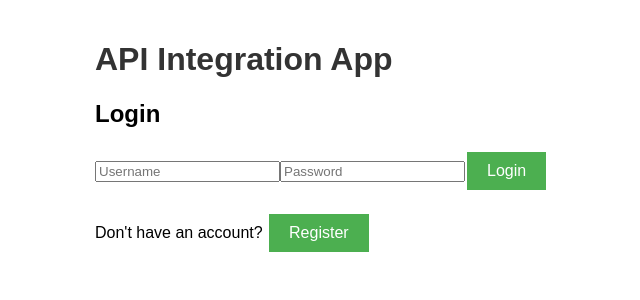
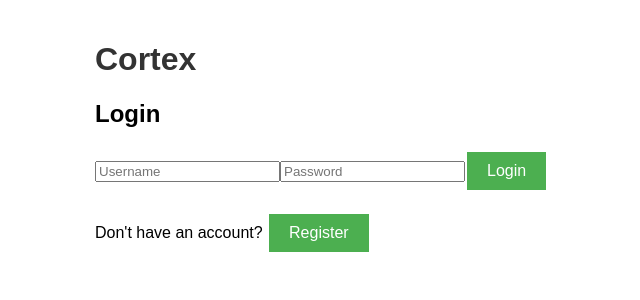
Before and after one commit to toadlyBroodle/cortex, a React (Create React App) app in the folder frontend/: page / in a window 1280 px wide. Shown: the top 300 px of the page, without its empty margins (145-785 px from the left). Built offline with nearby package versions, Linux system fonts and the light colour scheme; the HTML template or start-up script is replaced by a standard one.

Commit message:
Agent query: Can you please log in to the application, navigate to the Usage Dashboard, and confirm if you can see both a chart visualization and a table of API usage data?

```diff
--- a/frontend/package.json
+++ b/frontend/package.json
@@ -1,5 +1,5 @@
 {
-  "name": "api-integration-app",
+  "name": "cortex-frontend",
   "version": "0.1.0",
   "private": true,
   "dependencies": {
--- a/frontend/public/index.html
+++ b/frontend/public/index.html
@@ -6,9 +6,9 @@
     <meta name="theme-color" content="#000000" />
     <meta
       name="description"
-      content="Web application for Hugging Face and Google Cloud Natural Language API"
+      content="Cortex - Web application for Hugging Face and Google Cloud Natural Language API integration"
     />
-    <title>API Integration App</title>
+    <title>Cortex</title>
   </head>
   <body>
     <noscript>You need to enable JavaScript to run this app.</noscript>
--- a/frontend/src/App.js
+++ b/frontend/src/App.js
@@ -72,7 +72,7 @@ function App() {
   return (
     <Router>
       <div className="App">
-        <h1>API Integration App</h1>
+        <h1>Cortex</h1>
         {isLoggedIn ? (
           <>
             <Navigation onLogout={handleLogout} username={username} />
--- a/package.json
+++ b/package.json
@@ -1,5 +1,5 @@
 {
-  "name": "llama-query-vm",
+  "name": "cortex",
   "version": "1.0.0",
   "main": "index.js",
   "scripts": {
```
Also changed, not shown: 1 other file (tests, documents, lock files or other folders).
